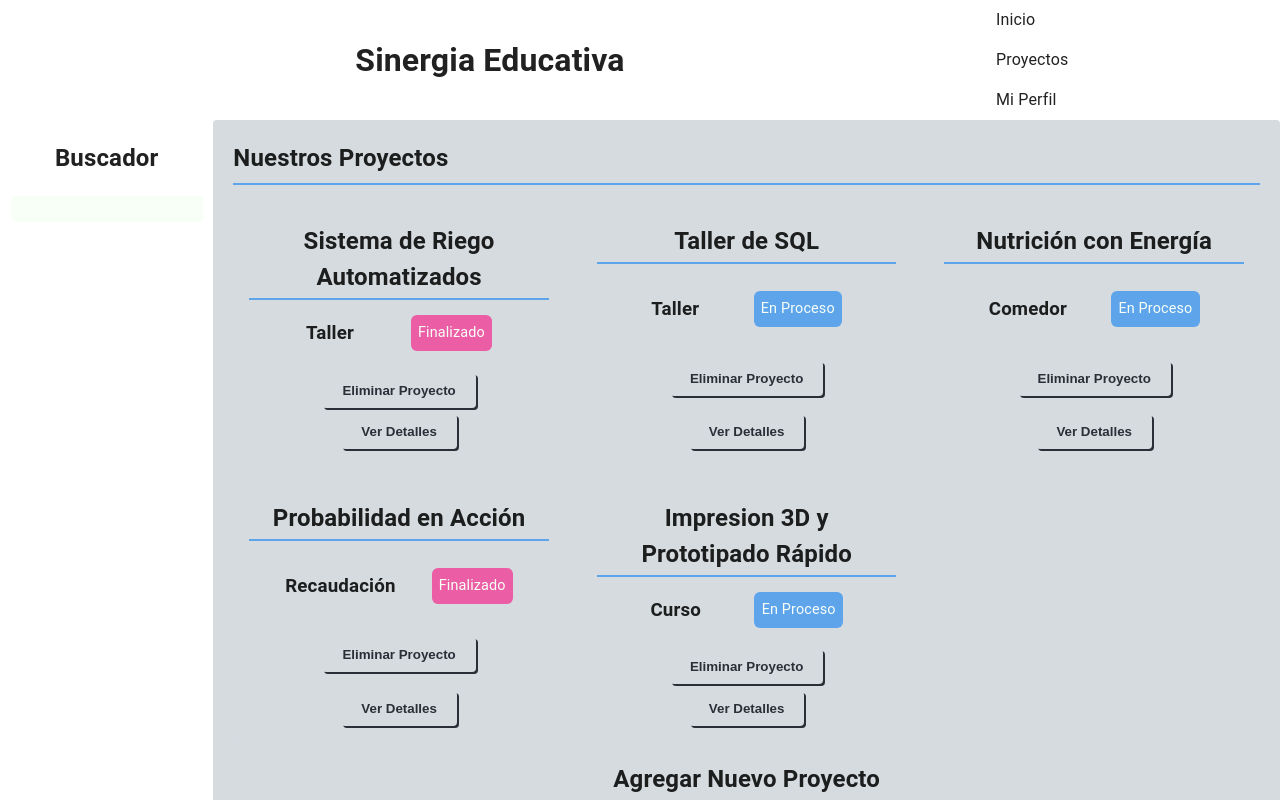
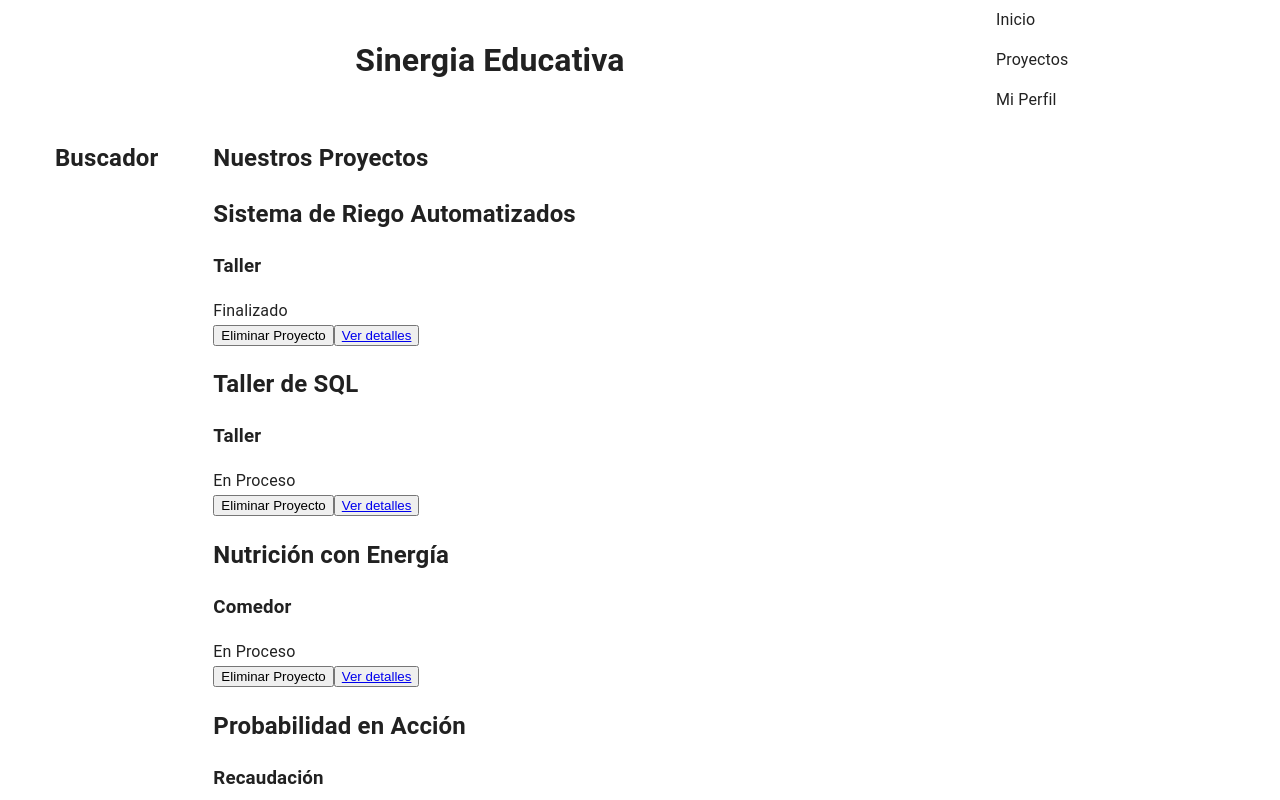
Before and after one commit to Dionicio-Rodrigo/pv_tp3_grupo2, a React (Vite) app: page /proyectos in a window 1280 px wide. Shown: the top 800 px of the page. Built offline with nearby package versions, Linux system fonts and the light colour scheme.

Commit message:
Los detalles de cada proyecto ahora son paginas diferentes enrutadas y el DetallesProyecto ahora obtiene el objeto de detalles con el id de la ruta

```diff
--- a/src/App.jsx
+++ b/src/App.jsx
@@ -3,6 +3,7 @@ import { LayoutPagina } from "./layouts/LayoutPagina.jsx";
 import Proyectos from "./views/Proyectos.jsx";
 import DashBoard from "./views/Dashboard.jsx";
 import Perfil from "./views/Perfil.jsx";
+import { DetalleProyecto } from "./views/DetalleProyecto.jsx";
 function App() {
   return (
     <BrowserRouter>
@@ -11,6 +12,7 @@ function App() {
           <Route index element={<DashBoard />} />
           <Route path="proyectos" element={<Proyectos />} />
           <Route path="perfil" element={<Perfil />} />
+          <Route path="proyectos/:id" element={<DetalleProyecto />} />
         </Route>
       </Routes>
     </BrowserRouter>
--- a/src/components/ListaProyectos.jsx
+++ b/src/components/ListaProyectos.jsx
@@ -1,5 +1,4 @@
 import { useState } from "react";
-import "../css/ListaProyectos.css";
 import { ProyectoCard } from "./ProyectoCard.jsx";
 
 export const ListaProyectos = ({ lista, eliminar, detalles }) => {
@@ -14,7 +13,6 @@ export const ListaProyectos = ({ lista, eliminar, detalles }) => {
           key={proyecto.id}
           proyecto={proyecto}
           eliminar={eliminar}
-          detalles={detalles}
         />
       ))}
     </div>
--- a/src/components/ProyectoCard.jsx
+++ b/src/components/ProyectoCard.jsx
@@ -1,6 +1,6 @@
-import { DetalleProyecto } from "./DetalleProyecto";
+import { NavLink } from "react-router-dom";
 
-export const ProyectoCard = ({ proyecto, eliminar, detalles }) => {
+export const ProyectoCard = ({ proyecto, eliminar }) => {
   const { titulo, categoria, finalizado, id } = proyecto;
 
   return (
@@ -18,8 +18,8 @@ export const ProyectoCard = ({ proyecto, eliminar, detalles }) => {
       <button className="btn-borrar" onClick={() => eliminar(id)}>
         Eliminar Proyecto
       </button>
-      <button className="btn-detalles" onClick={() => detalles(id)}>
-        Ver Detalles
+      <button className="btn-detalles">
+        <NavLink to={`/Proyectos/${id}`}>Ver detalles</NavLink>
       </button>
     </div>
   );
--- a/src/components/DetalleProyecto.jsx
+++ b/src/views/DetalleProyecto.jsx
@@ -1,11 +1,15 @@
 import { useEffect } from "react";
 import proyectoService from "../services/proyectoServices";
-import "../css/Detalles.css";
+import { NavLink, useParams } from "react-router-dom";
 
-export const DetalleProyecto = ({ idProyecto, onCambiarPagina }) => {
-  const proyecto = proyectoService.obtenerDetalles(idProyecto);
+export const DetalleProyecto = ({}) => {
+  const ruta = useParams();
+  const proyecto = proyectoService.obtenerDetalles(ruta.id);
   return (
     <section className="main-detalles">
+      <button className="volver">
+        <NavLink to="/Proyectos">Volver</NavLink>
+      </button>
       <section className="encabezado_pr">
         <h1>{proyecto.titulo}</h1>
         <span
@@ -50,15 +54,6 @@ export const DetalleProyecto = ({ idProyecto, onCambiarPagina }) => {
           </tbody>
         </table>
       </section>
-
-      <button
-        className="volver"
-        onClick={() => {
-          onCambiarPagina(true);
-        }}
-      >
-        Volver
-      </button>
     </section>
   );
 };
--- a/src/views/Proyectos.jsx
+++ b/src/views/Proyectos.jsx
@@ -3,7 +3,6 @@ import { ListaProyectos } from "../components/ListaProyectos.jsx";
 import { AgregarProyecto } from "../components/Agregar.jsx";
 import proyectoService from "../services/proyectoServices.js";
 import { Busqueda } from "../components/Busqueda.jsx";
-import { DetalleProyecto } from "../components/DetalleProyecto.jsx";
 import { RegistroActividad } from "../components/RegistroActividad.jsx";
 import { Grid } from "@mui/material";
 
@@ -11,7 +10,6 @@ function Proyectos() {
   const [proyectos, setProyectos] = useState(
     proyectoService.obtenerProyectos(),
   );
-  const [idDetalles, setIdDetalles] = useState(1);
   const [tiempo, setTiempo] = useState(null);
   const nuevoMensaje = useRef("");
   const [activarMensaje, setActivarMensaje] = useState(false);
```
